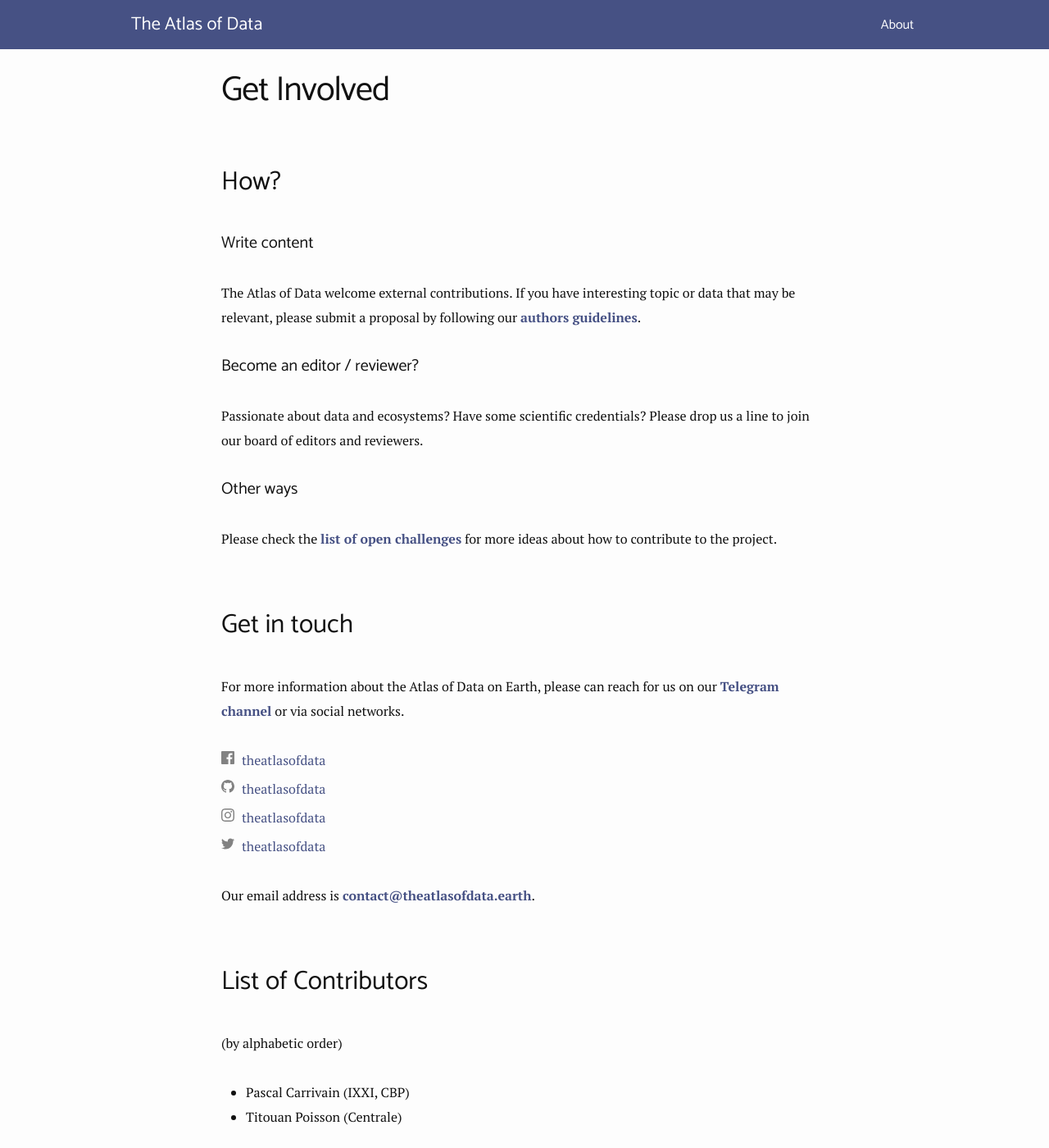
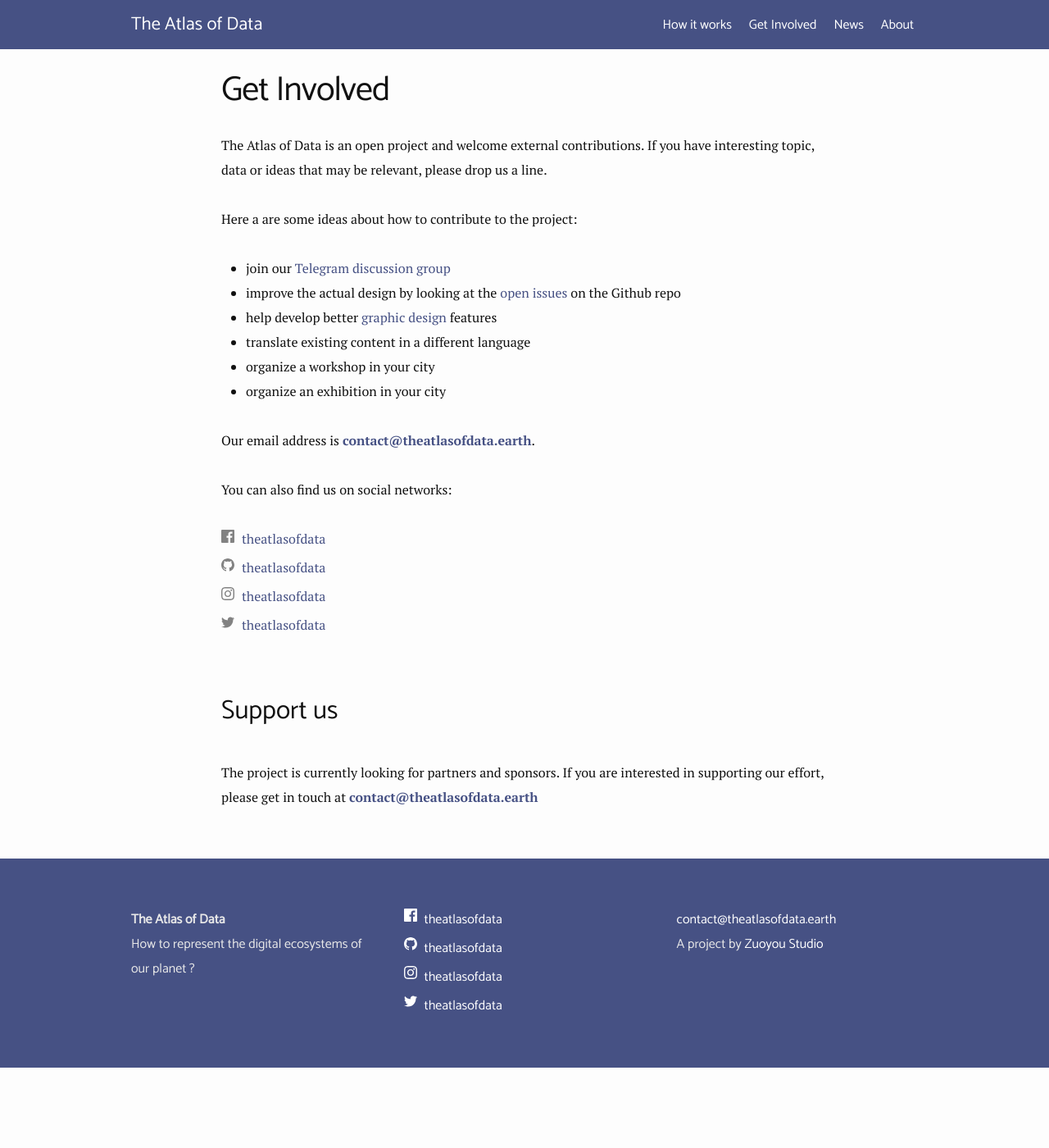
Before and after one commit to atlasofdata/atlasofdata.github.io, a Jekyll site: the page built from contribute.md, in a window 1280 px wide and 1400 px high. Shown: the whole window at 82% size. Built offline with Jekyll 4.4.1, drawn with Linux system fonts in a browser that asks for light colours.

Commit message:
add pages

```diff
--- a/_includes/navbar.html
+++ b/_includes/navbar.html
@@ -12,9 +12,15 @@
         {% endfor %}
       </ul>
       <ul class="pull-right">
-        <!-- <li>
+        <li>
+          <a class="navbar-link" href="/how-it-works">How it works</a>
+        </li>
+        <li>
           <a class="navbar-link" href="/contribute">Get Involved</a>
-        </li> -->
+        </li>
+        <li>
+          <a class="navbar-link" href="/news">News</a>
+        </li>
         <li>
           <a class="navbar-link" href="/about">About</a>
         </li>
--- a/contribute.md
+++ b/contribute.md
@@ -4,37 +4,23 @@ title: Get Involved
 permalink: /contribute/
 ---
 
+The Atlas of Data is an open project and welcome external contributions. If you have interesting topic, data or ideas that may be relevant, please drop us a line.
 
-## How?
+Here a are some ideas about how to contribute to the project:
 
-#### Write content
+- join our [Telegram discussion group](https://t.me/atlasofdata)
+- improve the actual design by looking at the [open issues](https://github.com/theatlasofdata/theatlasofdata.earth/issues) on the Github repo
+- help develop better [graphic design](https://github.com/theatlasofdata/visual-identity) features
+- translate existing content in a different language
+- organize a workshop in your city
+- organize an exhibition in your city
 
-The Atlas of Data welcome external contributions. If you have interesting topic or data that may be relevant, please submit a proposal by following our [authors guidelines](/authors).
-
-#### Become an editor / reviewer?
-
-Passionate about data and ecosystems? Have some scientific credentials? Please drop us a line to join our board of editors and reviewers.
-
-#### Other ways
-
-Please check the [list of open challenges](https://github.com/theatlasofdata/community) for more ideas about how to contribute to the project.
-
-
-## Get in touch
-
-For more information about the Atlas of Data on Earth, please can reach for us on our [Telegram channel](https://t.me/atlasof data) or via social networks.
-
-{% include social.html %}
 
 Our email address is  [contact@theatlasofdata.earth](mailto:contact@theatlasofdata.earth).
 
-## List of Contributors
+You can also find us on social networks:
 
-(by alphabetic order)
-
-- Pascal Carrivain (IXXI, CBP)
-- Titouan Poisson (Centrale)
-
+{% include social.html %}
 
 ## Support us
 
```
Also changed, not shown: about.md (+8 -19 lines), how-it-works.md (added, +22 -0 lines), news.md (added, +8 -0 lines).
